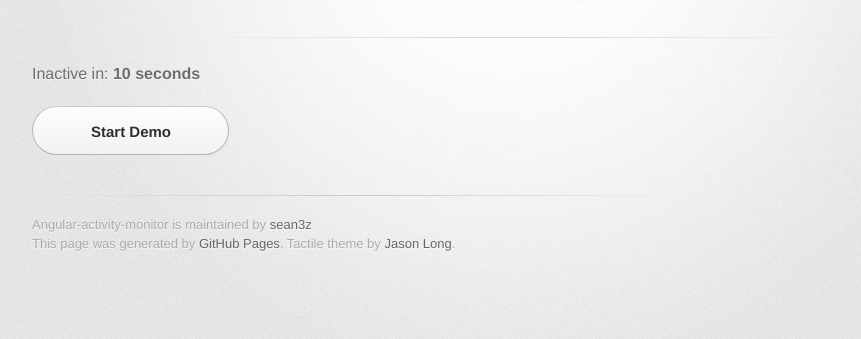
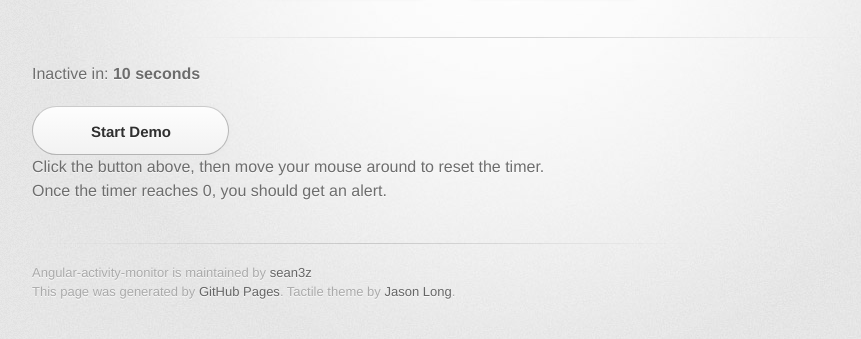
Before and after one commit to sean3z/angular-activity-monitor, a plain HTML site: page demo.html in a window 1280 px wide. Shown: the part 209-548 px from the top of the page, without its empty margins (128-989 px from the left). Drawn offline with Linux system fonts and the light colour scheme; a web font is replaced by a local one.

Commit message:
adding description for demo

```diff
--- a/demo.html
+++ b/demo.html
@@ -37,6 +37,10 @@
         <section id="main_content" ng-controller="myController as myCtrl">
           <p>Inactive in: <strong>{{myCtrl.countdown}} seconds</strong></p>
           <a href="#" class="button" style="float: none;" ng-click="myCtrl.startDemo()"><span>Start Demo</span></a>
+          <p>
+            Click the button above, then move your mouse around to reset the timer.<br />
+            Once the timer reaches 0, you should get an alert.
+          </p>
         </section>
 
         <footer>
```
